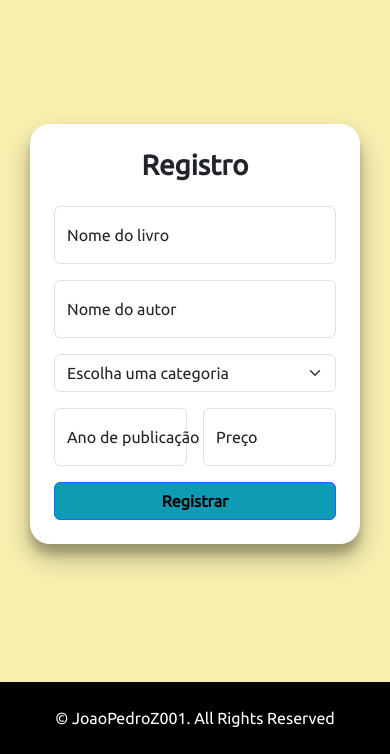
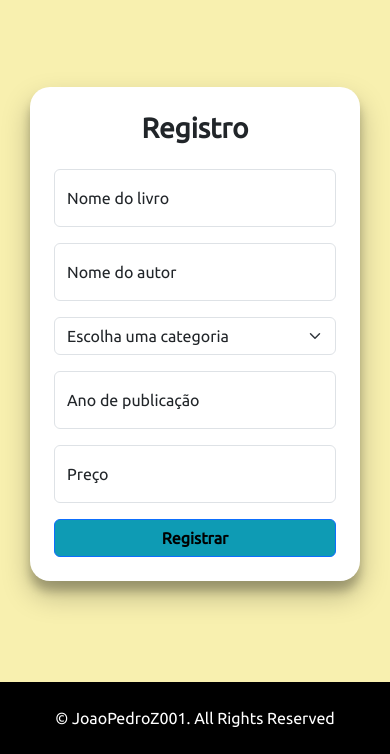
Before and after one commit to joaopedroz001/livrosecia, a plain HTML site: page src/pages/register-book.html in a window 390 px wide. Shown: the part 90-844 px from the top of the page. Drawn offline with nearby package versions, Linux system fonts and the light colour scheme.

Commit message:
fix: fix edit item function

```diff
--- a/src/css/style.css
+++ b/src/css/style.css
@@ -92,6 +92,10 @@ main {
 
 .form {
   max-width: 500px !important;
+}
+
+.floatingLabel {
+  margin-left: .75rem !important;
 }
 
 label::after {
--- a/src/js/main.js
+++ b/src/js/main.js
@@ -163,7 +163,7 @@ const listItems = (array = data) => {
 		const editButton = document.createElement('button')
 		editButton.className = 'btn w-50 fa-solid fa-pen-to-square'
 		editButton.onclick = () => {
-			window.location.href = `/src/pages/edit-book.html?key=${i}`
+			window.location.href = `./src/pages/edit-book.html?key=${i}`
 		}
 
 		const deleteButton = document.createElement('button')
--- a/src/pages/register-book.html
+++ b/src/pages/register-book.html
@@ -5,7 +5,7 @@
   <meta name="viewport" content="width=device-width, initial-scale=1.0">
   <link href="https://cdn.jsdelivr.net/npm/bootstrap@5.3.3/dist/css/bootstrap.min.css" rel="stylesheet"
   integrity="sha384-QWTKZyjpPEjISv5WaRU9OFeRpok6YctnYmDr5pNlyT2bRjXh0JMhjY6hW+ALEwIH" crossorigin="anonymous">
-  <link rel="shortcut icon" href="src/image/favicon.ico" type="image/x-icon">
+  <link rel="shortcut icon" href="./src/image/favicon.ico" type="image/x-icon">
   <link rel="stylesheet" href="../css/style.css">
   <title>Livros & Cia</title>
 </head>
@@ -57,15 +57,14 @@
           <option value="Aprendizagem">Aprendizagem</option>
       </select>
 
-      <div class="row gap-3 w-100 mt-3 overflow-hidden">
-        <div class="form-floating mb-3 col p-0">
+      <div class="row justify-content-between mt-3">
+        <div class="form-floating mb-3 col-sm-6">
           <input type="text" class="form-control publiYear" id="floatingInput" placeholder="" autocomplete="off" maxlength="4">
-          <label for="floatingInput" class="">Ano de publicação</label>
+          <label for="floatingInput" class="floatingLabel">Ano de publicação</label>
         </div>
-
-        <div class="form-floating mb-3 col p-0">
+        <div class="form-floating mb-3 col-sm-6">
           <input type="text" class="form-control price" id="floatingInput" placeholder="" autocomplete="off">
-          <label for="floatingInput">Preço</label>
+          <label for="floatingInput" class="floatingLabel">Preço</label>
         </div>
       </div>
 
```
Also changed, not shown: index.html (+1 -1 lines), src/pages/edit-book.html (+1 -1 lines), src/pages/list-book.html (+1 -1 lines).
